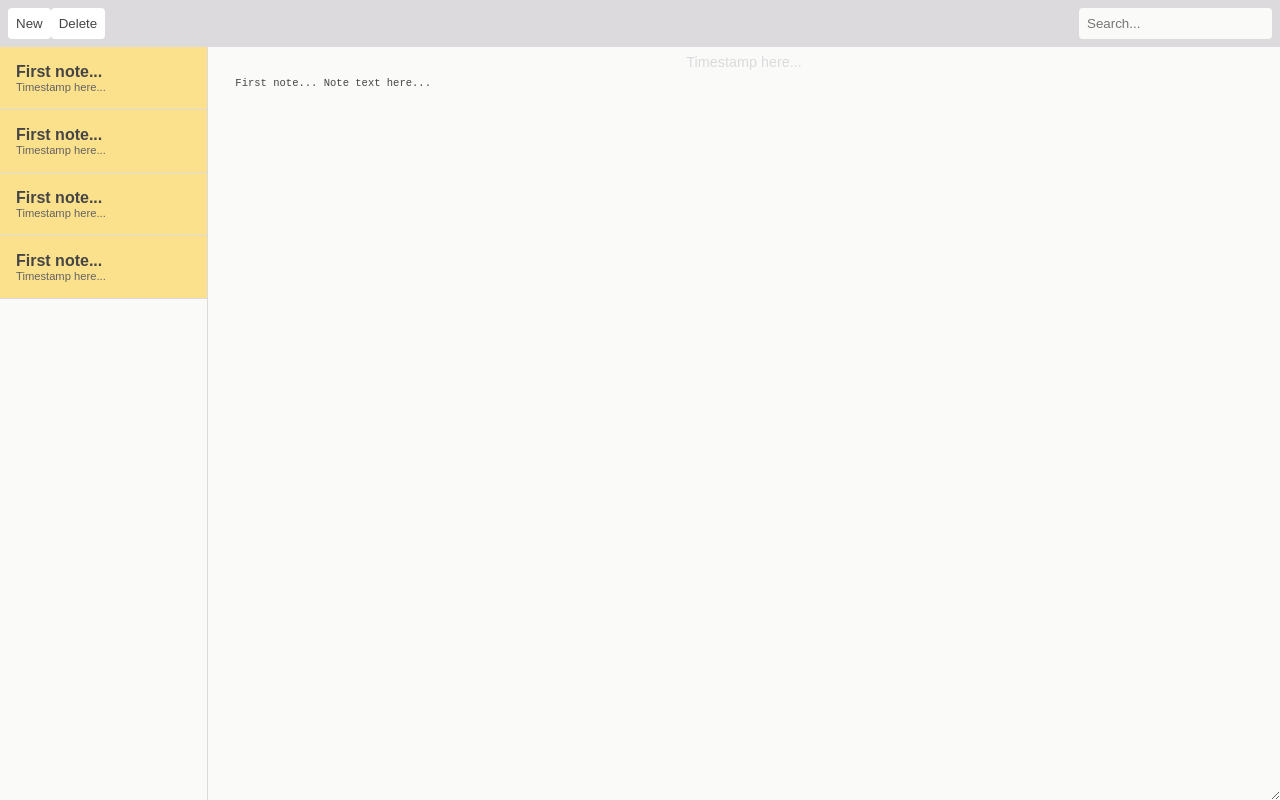
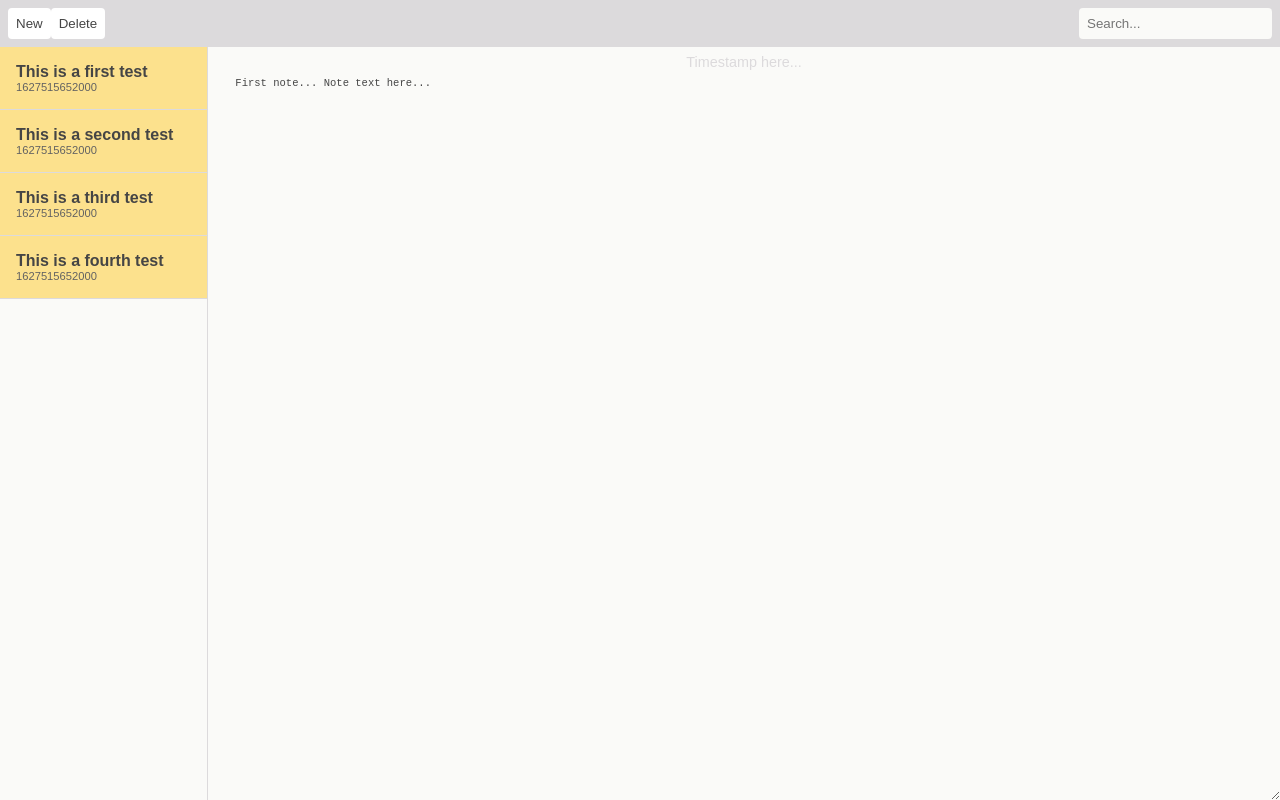
Before and after one commit to carlosraguirre/vue-notes-app, a Vue app: page / in a window 1280 px wide. Built offline with nearby package versions, Linux system fonts and the light colour scheme.

Commit message:
pass notes data down from NoteSelectors to NoteSelector

```diff
--- a/src/components/NoteSelector.vue
+++ b/src/components/NoteSelector.vue
@@ -1,6 +1,12 @@
 <template>
   <div class="note-selector active">
-    <p class="note-selector-title">First note...</p>
-    <p class="note-selector-timestamp">Timestamp here...</p>
+    <p class="note-selector-title">{{ note.body }}</p>
+    <p class="note-selector-timestamp">{{ note.timestamp }}</p>
   </div>
 </template>
+
+<script>
+  export default {
+    props: ["note"]
+  }
+</script>
--- a/src/components/NoteSelectors.vue
+++ b/src/components/NoteSelectors.vue
@@ -1,9 +1,10 @@
 <template>
   <div class="note-selectors">
-    <NoteSelector />
-    <NoteSelector />
-    <NoteSelector />
-    <NoteSelector />
+    <NoteSelector
+      v-for="note in notes"
+      v-bind:key="note.id"
+      v-bind:note="note"
+    />
   </div>
 </template>
 
@@ -13,6 +14,16 @@
   export default {
     components: {
       NoteSelector
+    },
+    data: function() {
+      return {
+        notes: [
+          { id: 1, body: "This is a first test", timestamp: Date.now() },
+          { id: 2, body: "This is a second test", timestamp: Date.now() },
+          { id: 3, body: "This is a third test", timestamp: Date.now() },
+          { id: 4, body: "This is a fourth test", timestamp: Date.now() }
+        ]
+      }
     }
   }
 </script>
```
